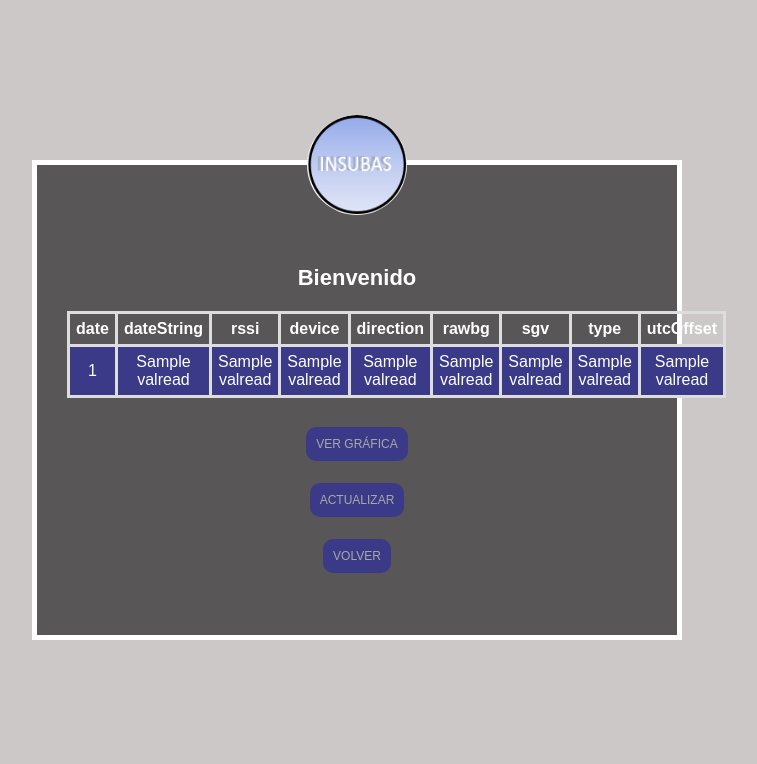
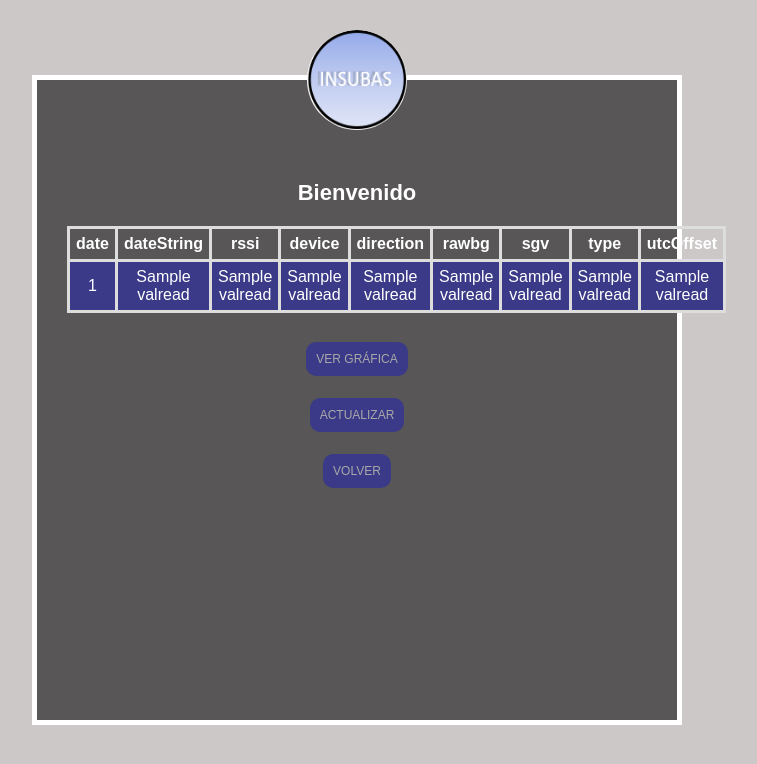
Before and after one commit to GiovanniSCV/ingweb, a Flask app: template templates/sensor.html in a window 1280 px wide. Shown: the top 764 px of the page, without its empty margins (283-1040 px from the left). Run offline with Flask 2, Linux system fonts and the light colour scheme; the template is opened without the code that fills it: most values are stand-ins (such as "Sample title", 1, 10 or a date in 2020); some libraries are stand-ins or nearby versions.

```diff
--- a/templates/sensor.html
+++ b/templates/sensor.html
@@ -13,10 +13,9 @@
             font-family: sans-serif;
             height: 100vh;
         }
-
         .login-box {
             width: 650px;
-            height: 480px;
+            height: 650px;
             background: rgb(88, 86, 86);
             color: #fff;
             top: 50%;
```
